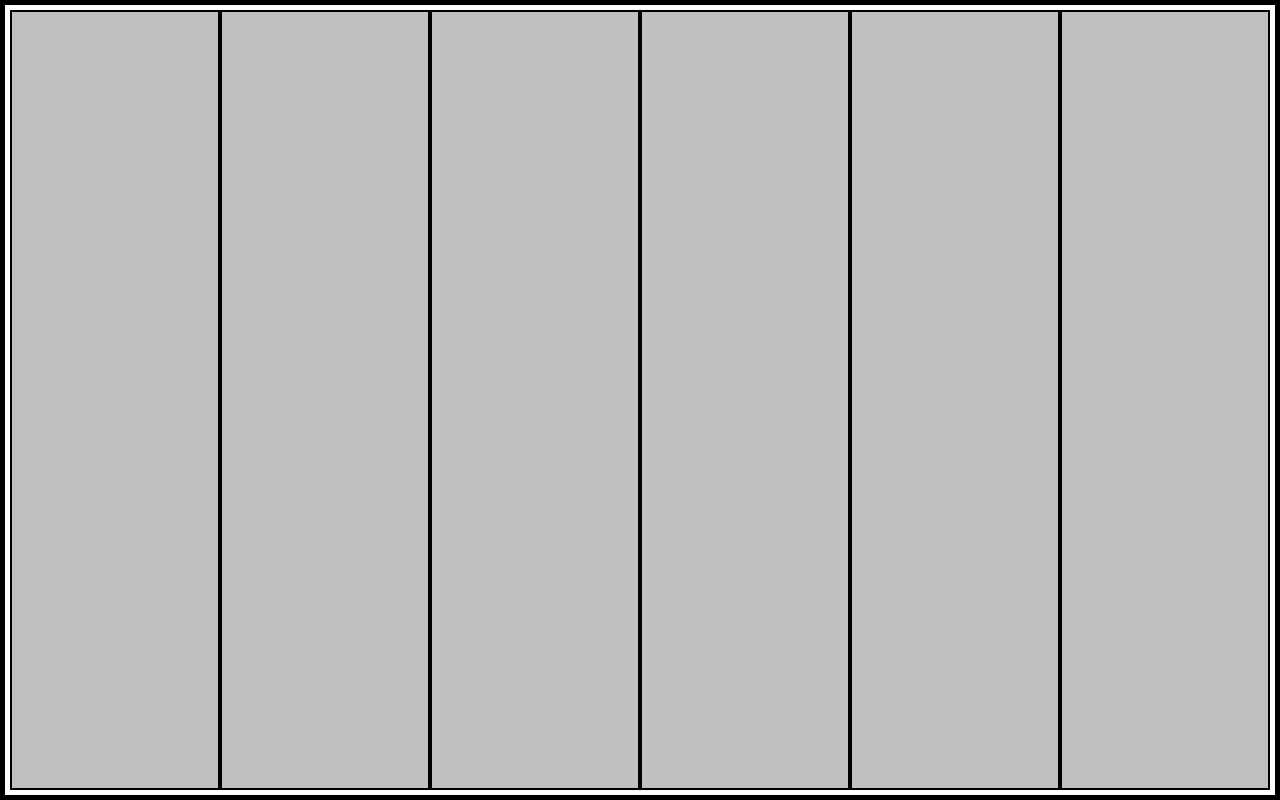
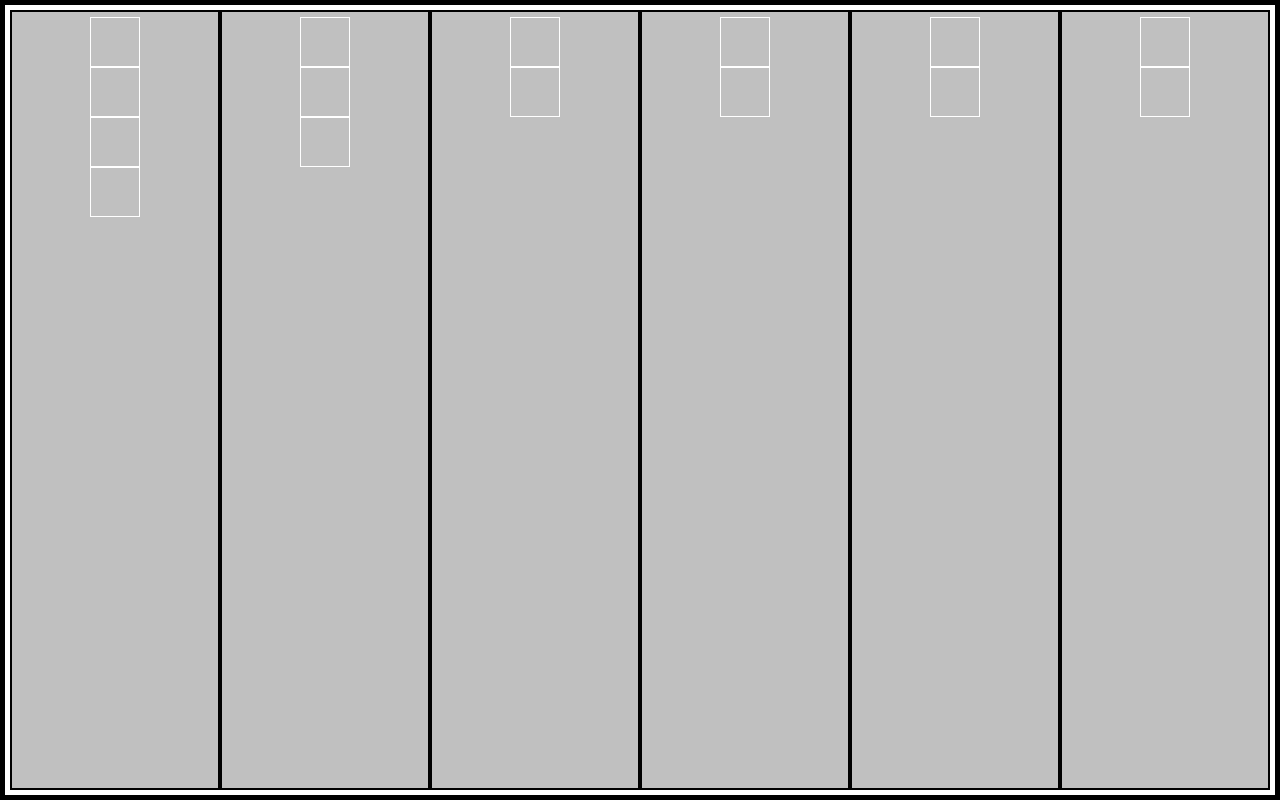
Before and after one commit to Babb2000/FlexBox-Grid-Project, a plain HTML site: page index.html in a window 1280 px wide. Drawn offline with Linux system fonts and the light colour scheme.

Commit message:
Added display flex to mainColumn class

```diff
--- a/style.css
+++ b/style.css
@@ -33,4 +33,19 @@ body{
     background-color: silver;
     border-style: border-box;
     border: 2px solid black;
+
+    padding: 5px;
+    display: flex;
+    flex-direction: column;
+    align-items: center;
+    justify-items: stretch;
+
 }
+
+.flexItemContainer{
+    height: 50px;
+    width: 50px;
+    border: 1px solid white;
+
+
+}
```
